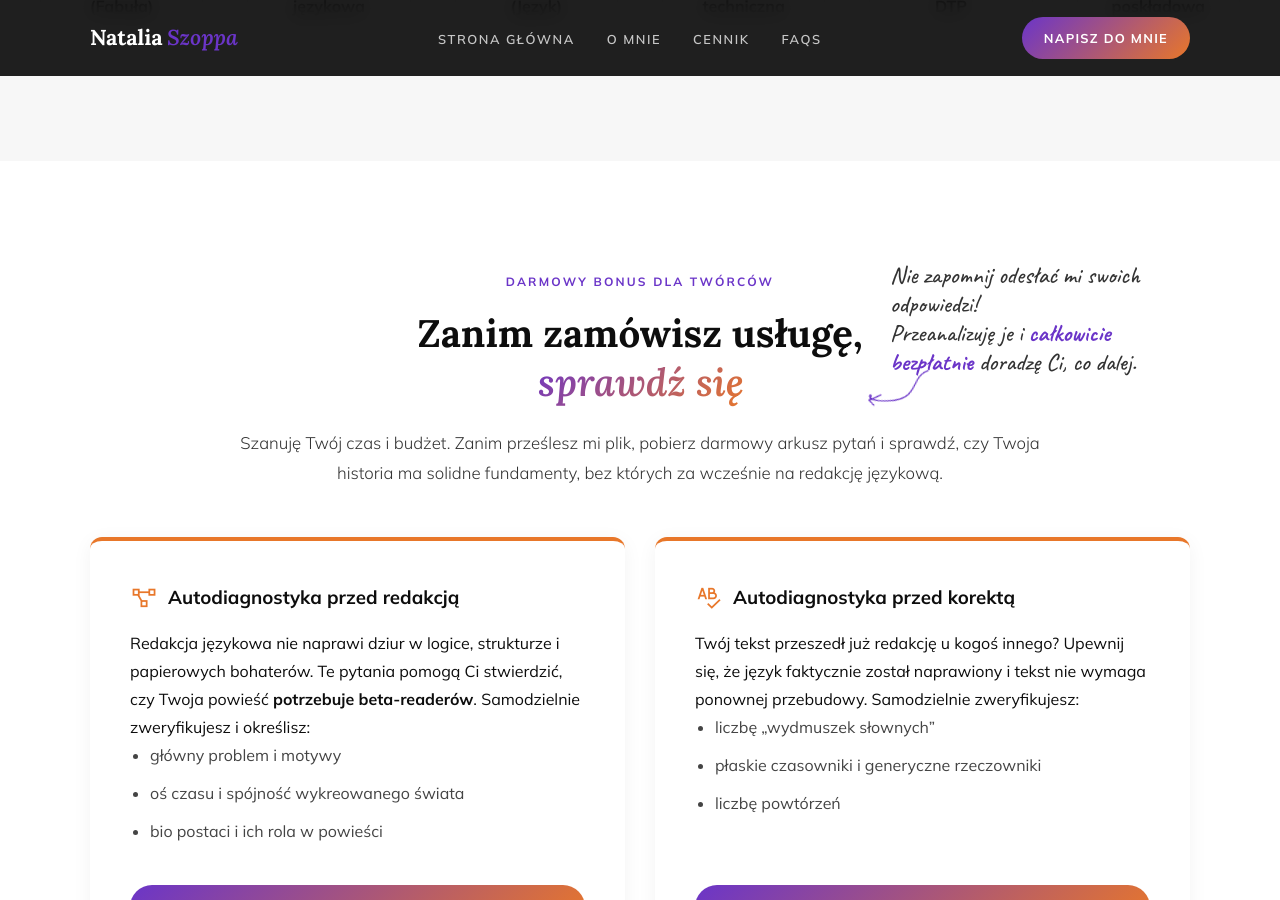
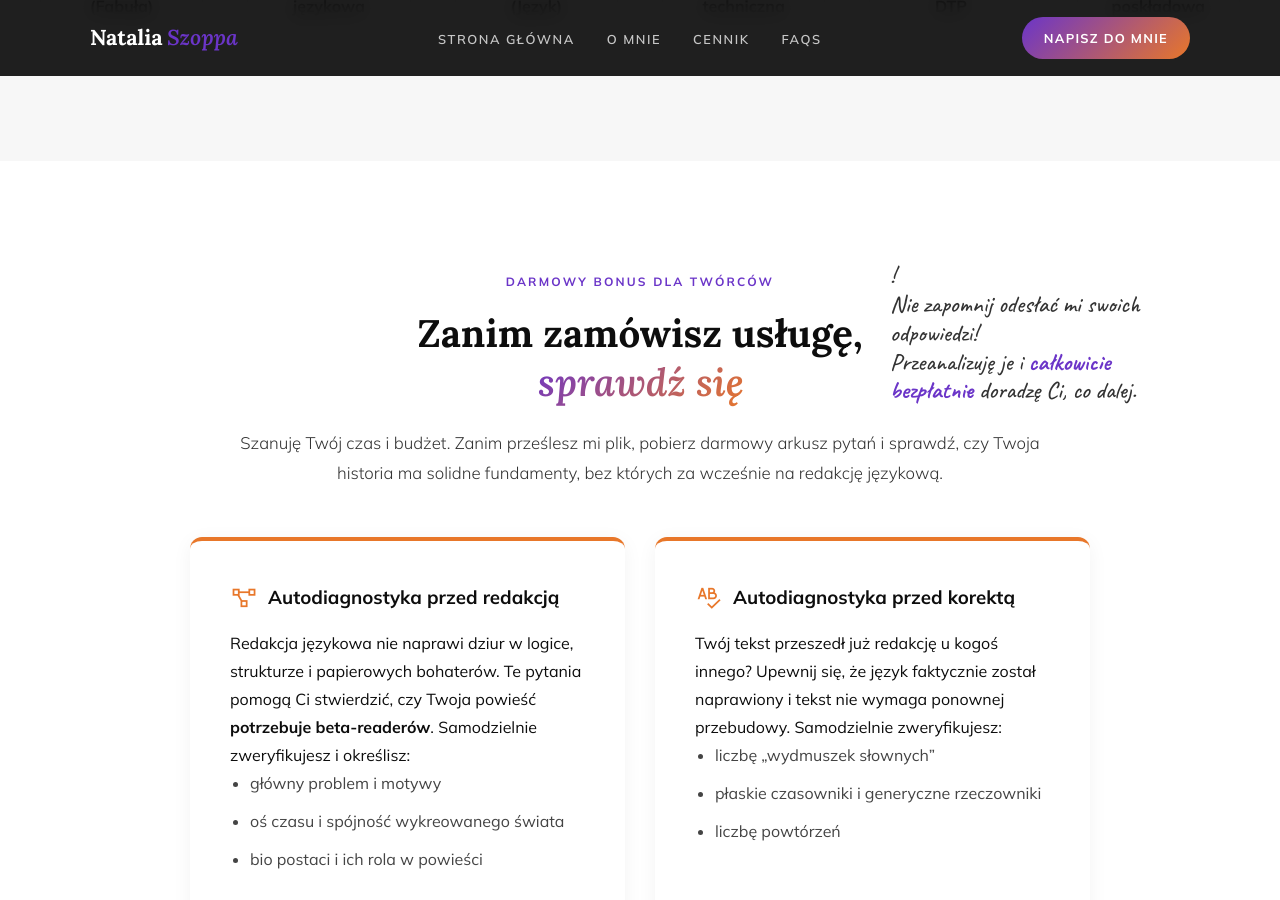
Before and after one commit to Bonnie00726/nataliaszoppa, a Jekyll site: the page built from index.html, in a window 1280 px wide and 900 px high, scrolled down 2534 px. Built offline with Jekyll 4.4.1, drawn with Linux system fonts in a browser that asks for light colours.

Commit message:
Update index.html

```diff
--- a/index.html
+++ b/index.html
@@ -293,17 +293,15 @@ title: Redakcja, korekta, skład
             <div class="eyebrow reveal" style="text-align: center;">Darmowy bonus dla twórców</div>
             <h2 class="section-h2 reveal delay-1" style="text-align: center;">Zanim zamówisz usługę,<br><em>sprawdź się</em></h2>
 
+
             <!-- ODRĘCZNA NOTATKA -->
-            <div class="handwritten-note reveal delay-3">
-                <p>Nie zapomnij odesłać mi swoich odpowiedzi!<br>Przeanalizuję je i <b>całkowicie bezpłatnie</b> doradzę Ci, co dalej.</p>
-                <!-- Zakręcona strzałka SVG -->
-                <svg class="hand-arrow" viewBox="0 0 100 100" fill="none" xmlns="http://www.w3.org/2000/svg">
-                    <path d="M85 10 C60 30, 90 60, 40 80 S 15 65, 10 90" stroke="currentColor" stroke-width="2" stroke-linecap="round" fill="none"/>
-                    <path d="M10 90 L25 75 M10 90 L20 95" stroke="currentColor" stroke-width="2" stroke-linecap="round" fill="none"/>
-                </svg>
-            </div>
-
-        </div>
+<div class="handwritten-note reveal delay-3">
+    <div class="note-exclamation">!</div>
+    <div class="note-content">
+        Nie zapomnij odesłać mi swoich odpowiedzi!<br>
+        Przeanalizuję je i <b>całkowicie bezpłatnie</b> doradzę Ci, co dalej.
+    </div>
+</div>
 
         <!-- Opis pod nagłówkiem -->
         <p class="services-desc reveal delay-2" style="text-align: center; margin: 0 auto 50px auto; max-width: 800px;">
```
